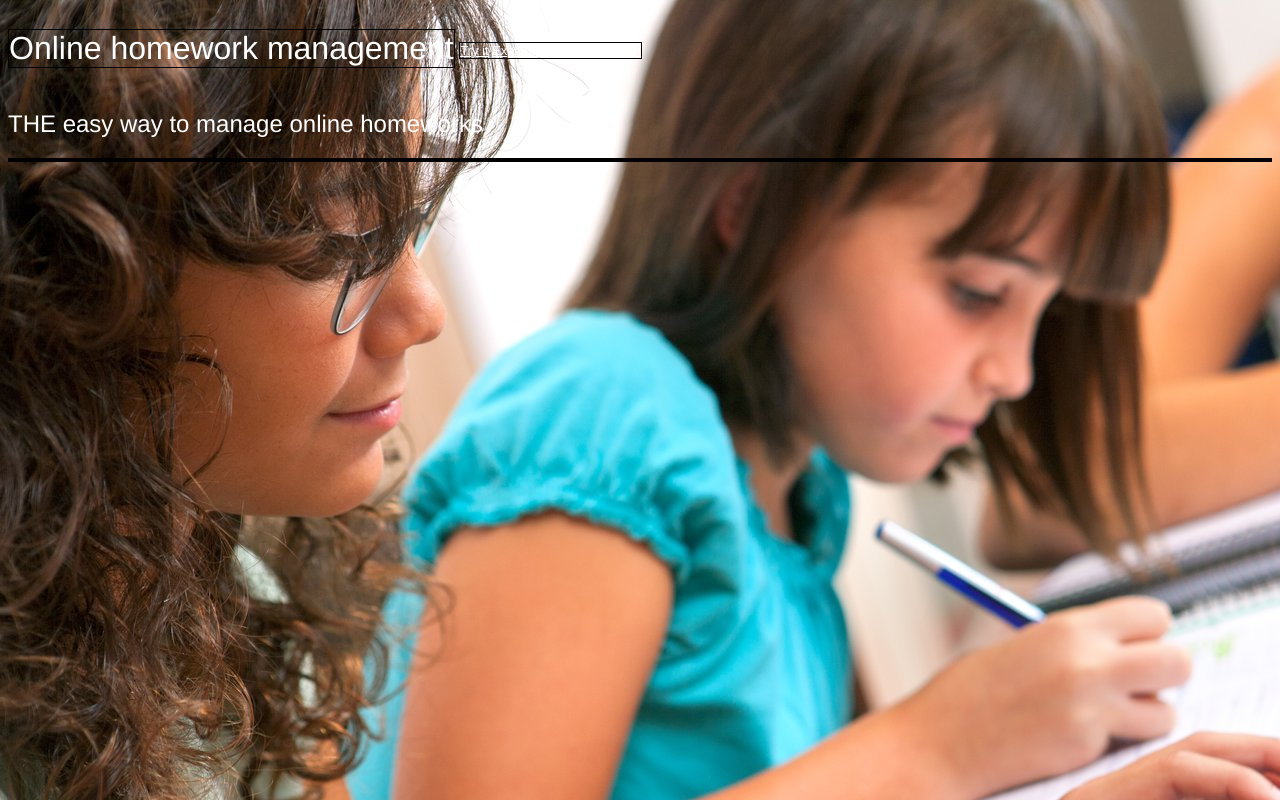
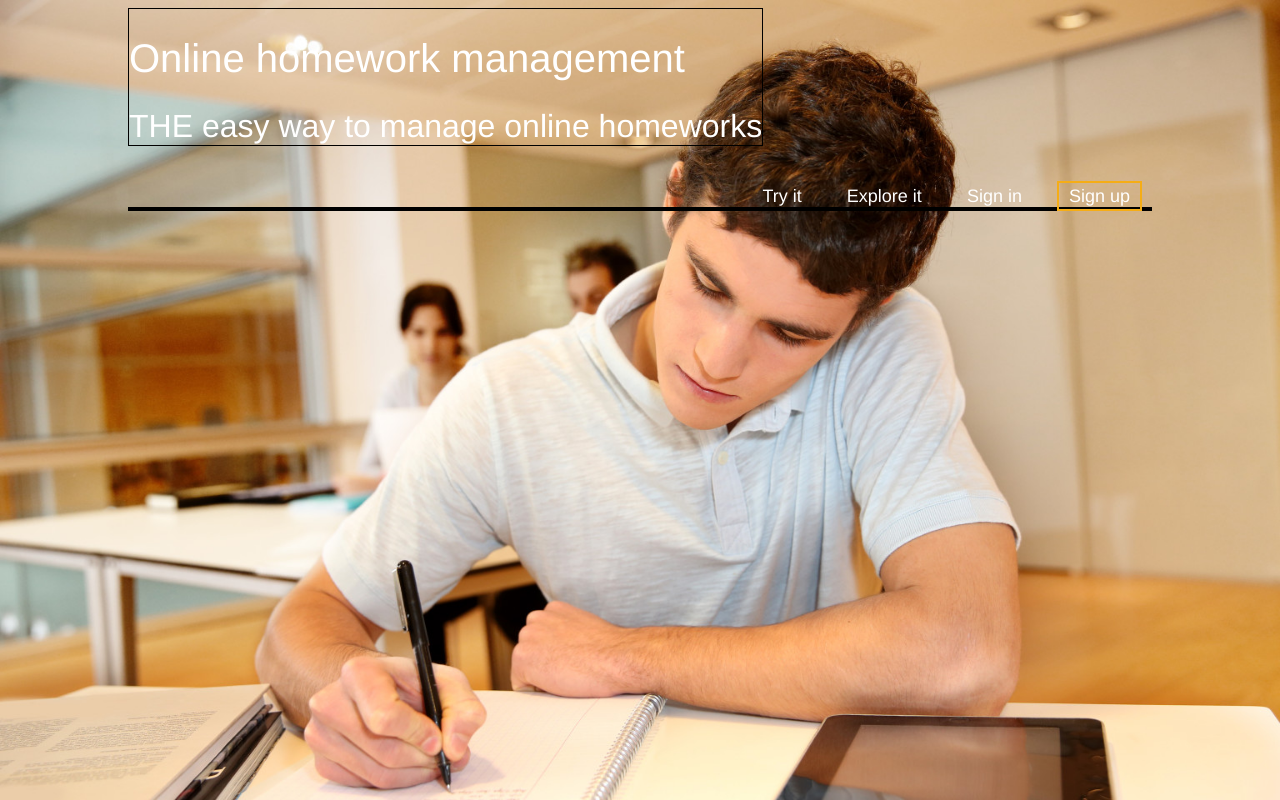
Before and after one commit to cutberto-ocampo/Small-business-site, a plain HTML site: page index.html in a window 1280 px wide. Drawn offline with Linux system fonts and the light colour scheme.

Commit message:
Work with Mike
Redoing of header, fixing background and cleaning up of CSS

```diff
--- a/css/main.css
+++ b/css/main.css
@@ -1,19 +1,3 @@
-* {
-	color: white;
-	font-family: "Stag Sans Web", Helvetica, Arial, sans-serif;
-	font-weight: 300;
-	font-style: normal;
-}
-
-body {
-	overflow: hidden;
-	background: url('../img/20140605150109-Schoolfy-Best-tool-to-give-homework-teenagers.jpg') no-repeat 0 0;
-}
-
-h1, div {
-	border: 1px solid black; /* for testing purposes */
-}
-
 .cf:before,
 .cf:after {
 	content: ' ';
@@ -28,24 +12,80 @@ h1, div {
 	*zoom: 1;
 }
 
-body {
-	min-width: 960px;
-}
-
-nav {
+* {
+	color: white;
 	font-family: "Stag Sans Web", Helvetica, Arial, sans-serif;
-	font-size: 13px;
 	font-weight: 300;
 	font-style: normal;
 }
 
+body {
+	overflow: hidden;
+	background: url('../img/prepare for college in middle, high school.jpg') no-repeat;
+	-webkit-background-size: cover;
+	-moz-background-size: cover;
+	-o-background-size: cover;
+	background-size: cover;
+	margin-left: 10%;
+	margin-right: 10%;
+	min-width: 960px;
+}
+
+div {
+	border: 1px solid black; /* for testing purposes */
+}
+
 h1 {
+	font-size: 40px;
+}
+
+h2 {
+	font-size: 32px;
+	margin: 0;
+}
+
+.navbar {
+	list-style: none;
+	padding: 0;
+	margin: 0;
+	margin-top: 40px;
+	vertical-align: bottom;
+	font-size: 18px;
+}
+
+.navbar li {
 	display: inline-block;
+	margin: 0 10px;
+}
+
+.navbar li a {
+	text-decoration: none;
+	padding: 3px 10px;
+}
+
+.highlighted {
+	border: 2px solid #F5AD16;
+}
+
+.highlighted a:hover {
+	background-color: #F5AD16;
+}
+
+.navbar li a:hover {
+	text-decoration: none;
+}
+
+
+.pull-right {
+	float: right;
+}
+
+.pull-left {
+	float: left;
 }
 
 #upper_navbar {
-	display: inline-block;
-	float: right;
+
 }
 
 header {
--- a/index.html
+++ b/index.html
@@ -6,17 +6,18 @@
 	<link rel="stylesheet" href="css/main.css">
 </head>
 <body>
-	<header id="header">
-		<h1>Online homework management</h1>
-		<nav>
-			<div id="upper_navbar">
-				<span id="navbar_item"><a href="">Try it</a></span>
-				<span id="navbar_item"><a href="">Explore it!</a></span>
-				<span id="navbar_item"><a href="">Sign up</a></span>
-				<span id="navbar_item"><a href="">Sign in</a></span>
-			</div>
-		</nav>
-		<h2>THE easy way to manage online homeworks</h2>
+	<header id="header" class="cf">
+		<div class="pull-left">
+			<h1>Online homework management</h1>
+			<h2>THE easy way to manage online homeworks</h2>
+		</div>
+		<ul class="navbar pull-right">
+			<li><a href="">Try it</a></li>
+			<li><a href="">Explore it</a></li>
+			<li><a href="">Sign in</a></li>
+			<li><a class="highlighted" href="">Sign up</a></li>
+		</ul>
+
 	</header>
 	<section id="main_section">
 
```
